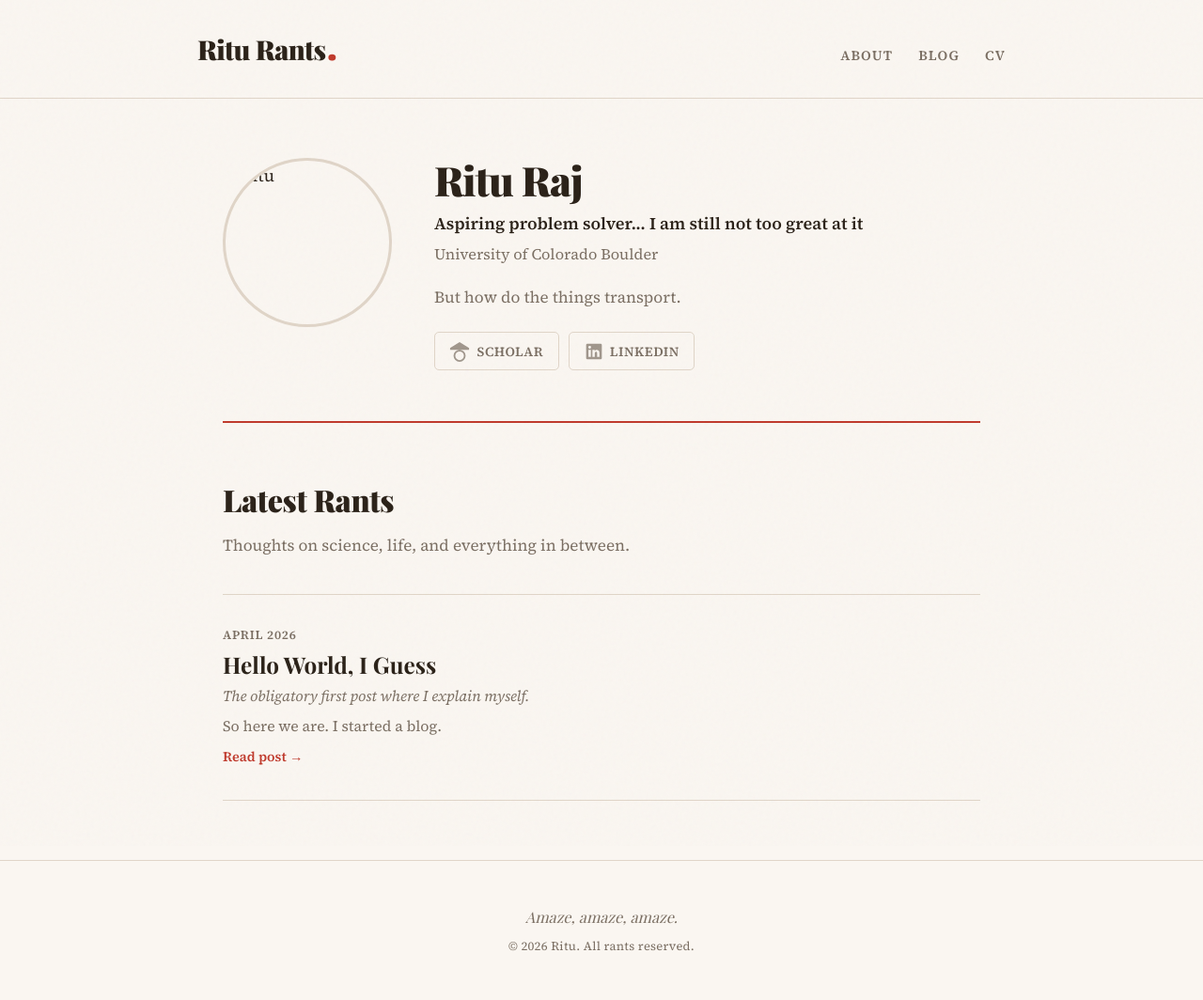
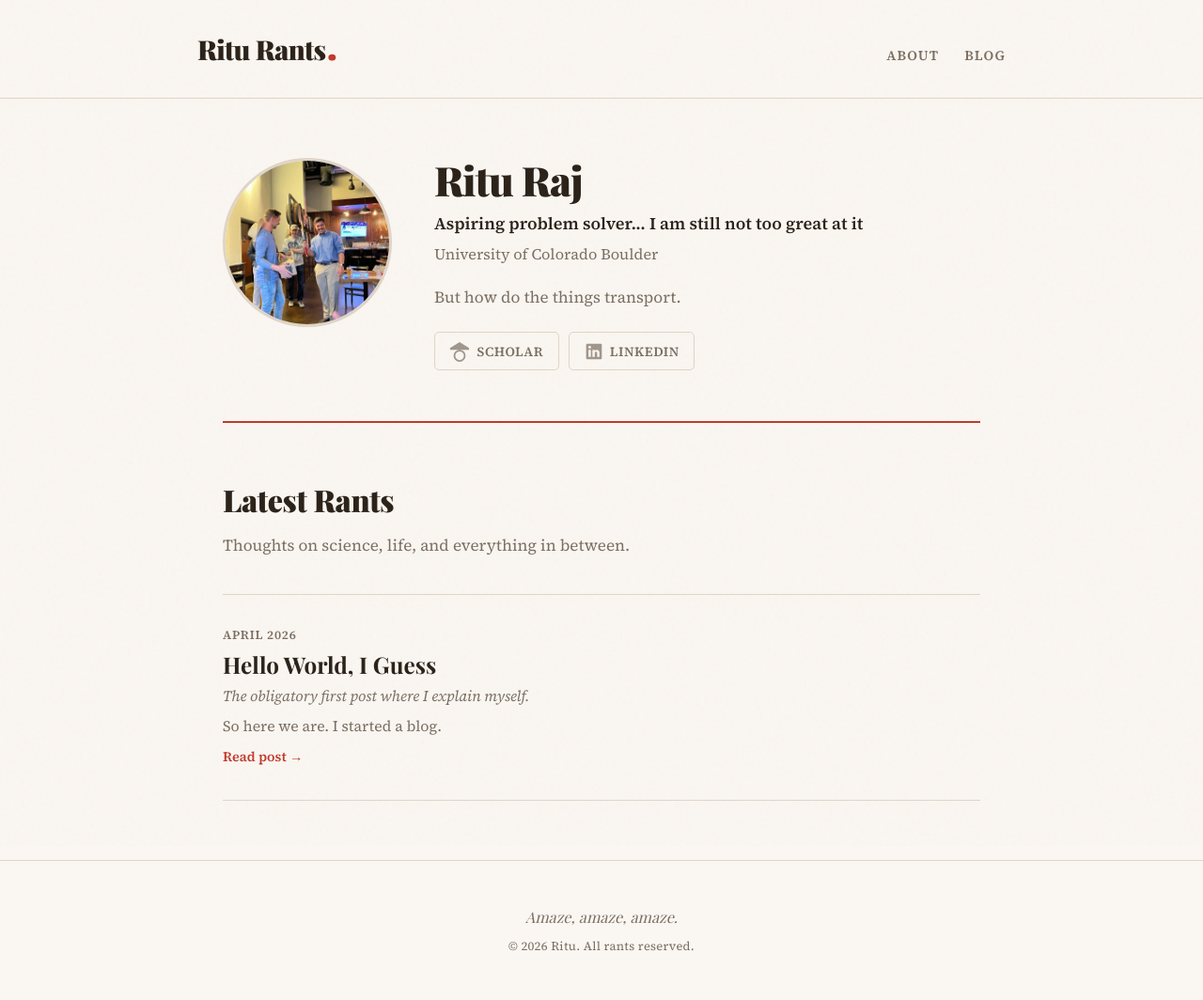
Before and after one commit to ritu-rants/ritu-rants.github.io, a Jekyll site: the page built from index.html, in a window 1280 px wide. Shown: the whole page at 94% size. Built offline with Jekyll 4.4.1, drawn with Linux system fonts in a browser that asks for light colours; some web fonts are replaced.

```diff
--- a/_layouts/default.html
+++ b/_layouts/default.html
@@ -23,7 +23,6 @@
       <nav class="site-nav">
         <a href="{{ '/' | relative_url }}#about">About</a>
         <a href="{{ '/' | relative_url }}#blog">Blog</a>
-        <a href="{{ '/assets/cv.pdf' | relative_url }}">CV</a>
       </nav>
     </div>
   </header>
```
Also changed, not shown: assets/images/photo.jpg (renamed from assets/images/Image (1).jpg).
